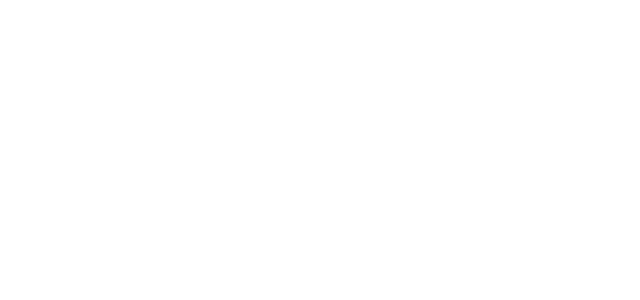
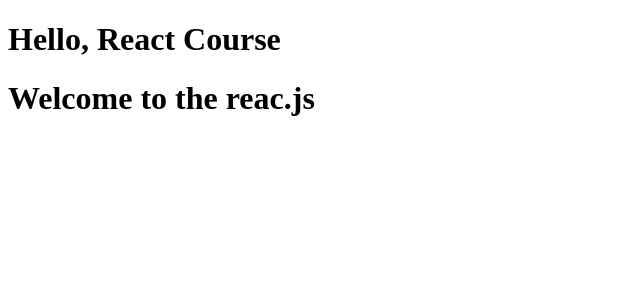
Before and after one commit to Abdirahimbassam/learn-React.js, a React (Vite) app in the folder Practical-Lessons/Main-Practical/: page / in a window 1280 px wide. Shown: the top 300 px of the page, without its empty margins (0-640 px from the left). Built offline with nearby package versions, Linux system fonts and the light colour scheme.

Commit message:
default and naming component

```diff
--- a/Practical-Lessons/Main-Practical/src/App.jsx
+++ b/Practical-Lessons/Main-Practical/src/App.jsx
@@ -1,3 +1,6 @@
+
+import Greeting, {WelcomeMessage }  from "./Greeting"
+
 
 function App() {
 
@@ -54,6 +57,14 @@
     //   </>
     // )
 
+    return (
+
+      <>
+      <Greeting />
+      <WelcomeMessage />
+      </>
+    )
+
 
 }
 
--- a/Practical-Lessons/Main-Practical/src/Greeting.jsx
+++ b/Practical-Lessons/Main-Practical/src/Greeting.jsx
@@ -10,3 +10,10 @@
 }
 
 export default Greeting;
+
+// naming import component
+export const WelcomeMessage = () => {
+    return (
+        <h1>Welcome to the reac.js</h1>
+    )
+}
```
